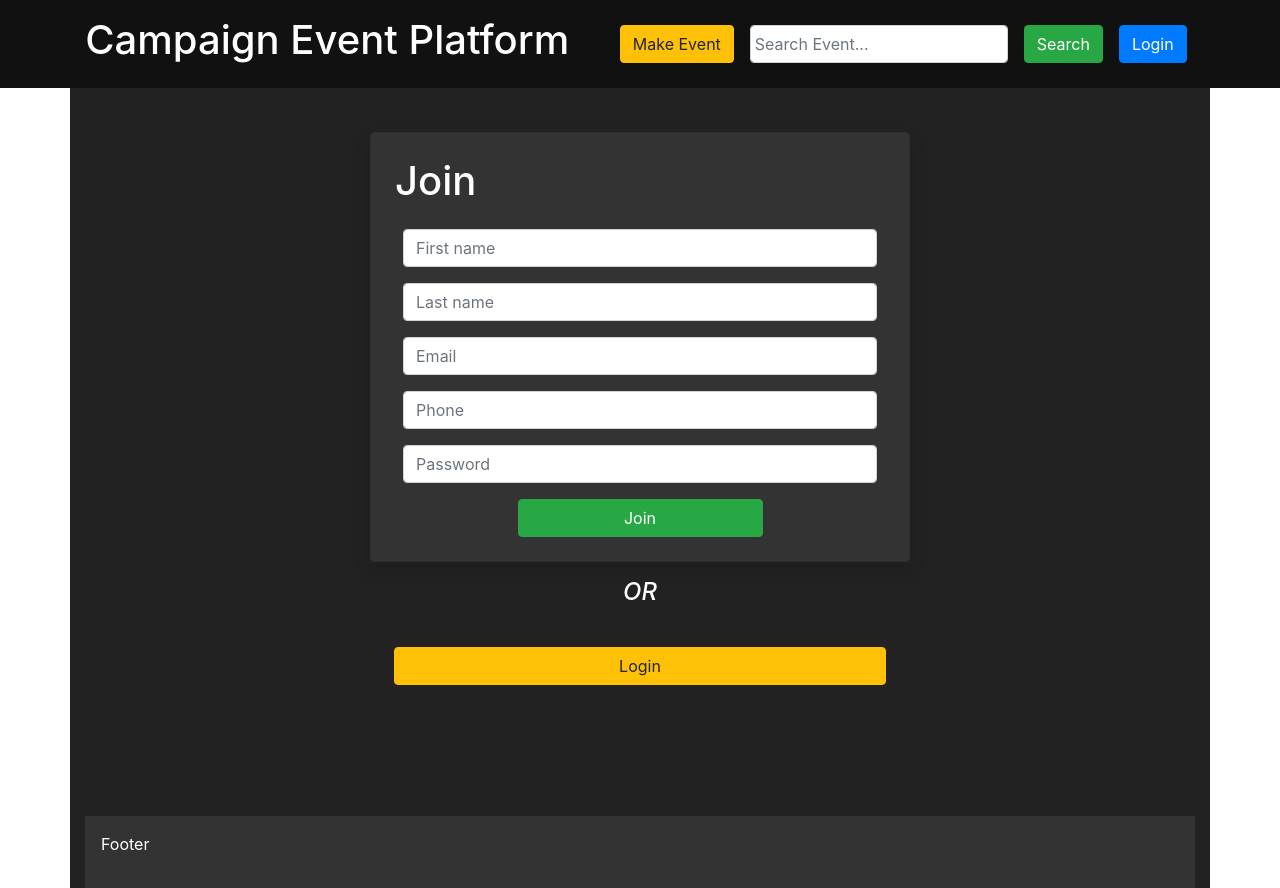
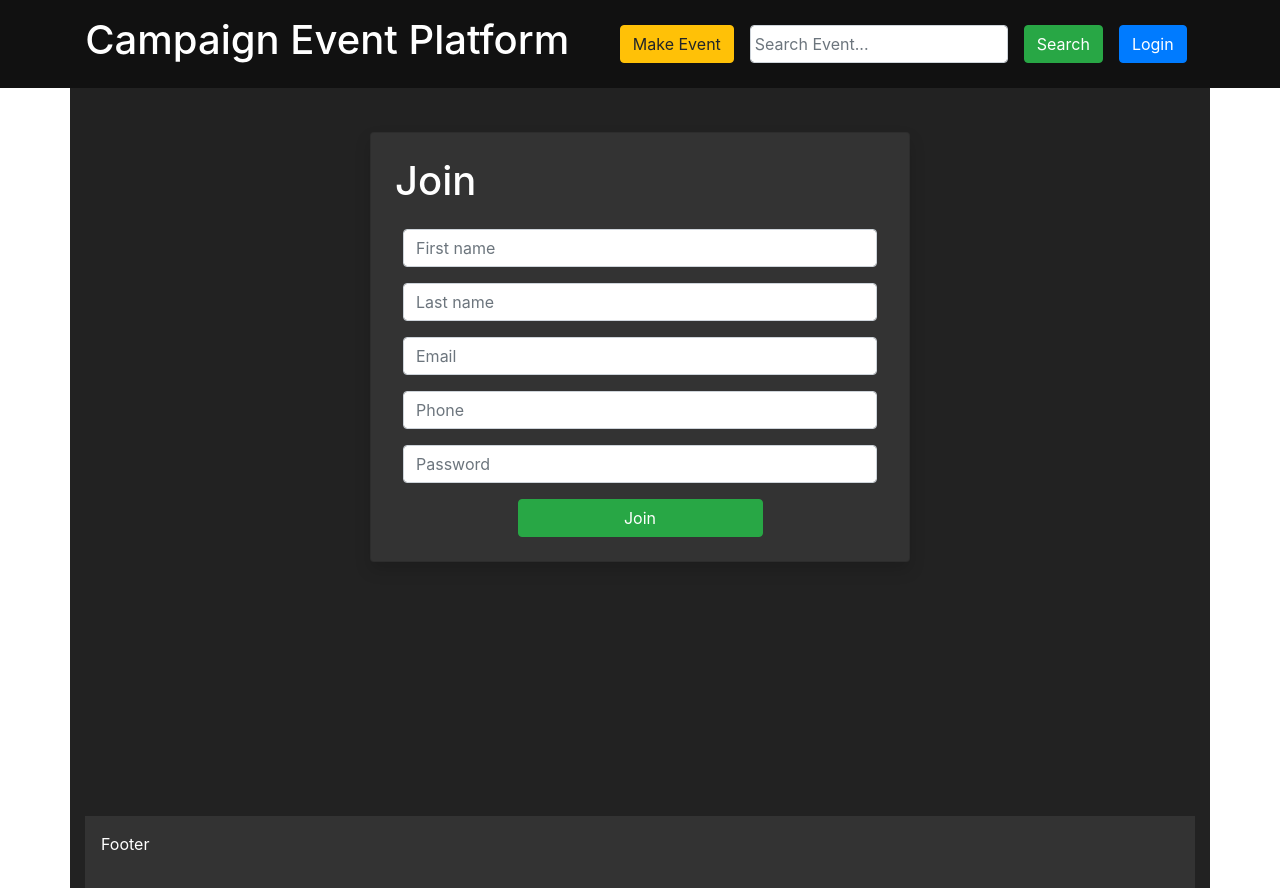
Before and after one commit to Unsuccessful-Technologies/campaign_event_client, a React (Create React App) app: page /join in a window 1280 px wide. Built offline with nearby package versions, Linux system fonts and the light colour scheme.

Commit message:
bug fix to clear after joining

```diff
--- a/src/pages/Join.js
+++ b/src/pages/Join.js
@@ -1,7 +1,7 @@
 import React, {useEffect, useReducer} from 'react';
 import {Link, useHistory, useLocation} from "react-router-dom";
 import {useSelector, useDispatch} from "react-redux";
-import {SubmitJoin} from "../store/actions";
+import {ActionTypes, SubmitJoin} from "../store/actions";
 import Loading from "./common/Loading";
 
 function Join(props) {
@@ -39,6 +39,9 @@ function Join(props) {
         if(Join.data.success){
             history.push({ pathname: "/login", state: location.state })
         }
+        return function () {
+            dispatch({type:ActionTypes.JOIN_CLEAR})
+        }
     }, [Join, location, history])
 
     useEffect(() => {
@@ -67,12 +70,12 @@ function Join(props) {
                     (Join.error) ? <p className={"text-danger"}>{Join.error}</p> : null
                 }
             </div>
-            <h4 className={"text-center m-3 font-italic"}>OR</h4>
-            <div className={"w-50 m-auto p-4"}>
-                <Link to={"/login"}>
-                    <button className={'btn btn-warning w-100'}>Login</button>
-                </Link>
-            </div>
+            {/*<h4 className={"text-center m-3 font-italic"}>OR</h4>*/}
+            {/*<div className={"w-50 m-auto p-4"}>*/}
+            {/*    <Link to={"/login"}>*/}
+            {/*        <button className={'btn btn-warning w-100'}>Login</button>*/}
+            {/*    </Link>*/}
+            {/*</div>*/}
         </div>
     );
 }
--- a/src/pages/Login.js
+++ b/src/pages/Login.js
@@ -61,12 +61,12 @@ function Login(props) {
                     Login
                 </button>
             </div>
-            <h4 className={"text-center m-3 font-italic"}>OR</h4>
-            <div className={"w-50 m-auto p-4"}>
-                <Link to={"/join"}>
-                    <button className={'btn btn-warning w-100'}>Join</button>
-                </Link>
-            </div>
+            {/*<h4 className={"text-center m-3 font-italic"}>OR</h4>*/}
+            {/*<div className={"w-50 m-auto p-4"}>*/}
+            {/*    <Link to={"/join"}>*/}
+            {/*        <button className={'btn btn-warning w-100'}>Join</button>*/}
+            {/*    </Link>*/}
+            {/*</div>*/}
         </div>
     );
 }
--- a/src/store/actions.js
+++ b/src/store/actions.js
@@ -8,6 +8,7 @@ export const ActionTypes = {
     JOIN_START: "JOIN_START",
     JOIN_SUCCESS: "JOIN_SUCCESS",
     JOIN_FAIL: "JOIN_FAIL",
+    JOIN_CLEAR: "JOIN_CLEAR",
     GET_PROFILE_START: "GET_PROFILE_START",
     GET_PROFILE_SUCCESS: "GET_PROFILE_SUCCESS",
     GET_PROFILE_FAIL: "GET_PROFILE_FAIL",
--- a/src/store/reducers.js
+++ b/src/store/reducers.js
@@ -116,9 +116,12 @@ const Reducers = {
         }
     },
     Join: (state = InitialState.Join, action) => {
-        const {JOIN_START, JOIN_SUCCESS, JOIN_FAIL} = ActionTypes
+        const {JOIN_START, JOIN_SUCCESS, JOIN_FAIL, JOIN_CLEAR} = ActionTypes
         const {payload} = action
         switch (action.type) {
+            case JOIN_CLEAR: {
+                return InitialState.Join
+            }
             case JOIN_START: {
                 return {
                     ...state,
```
